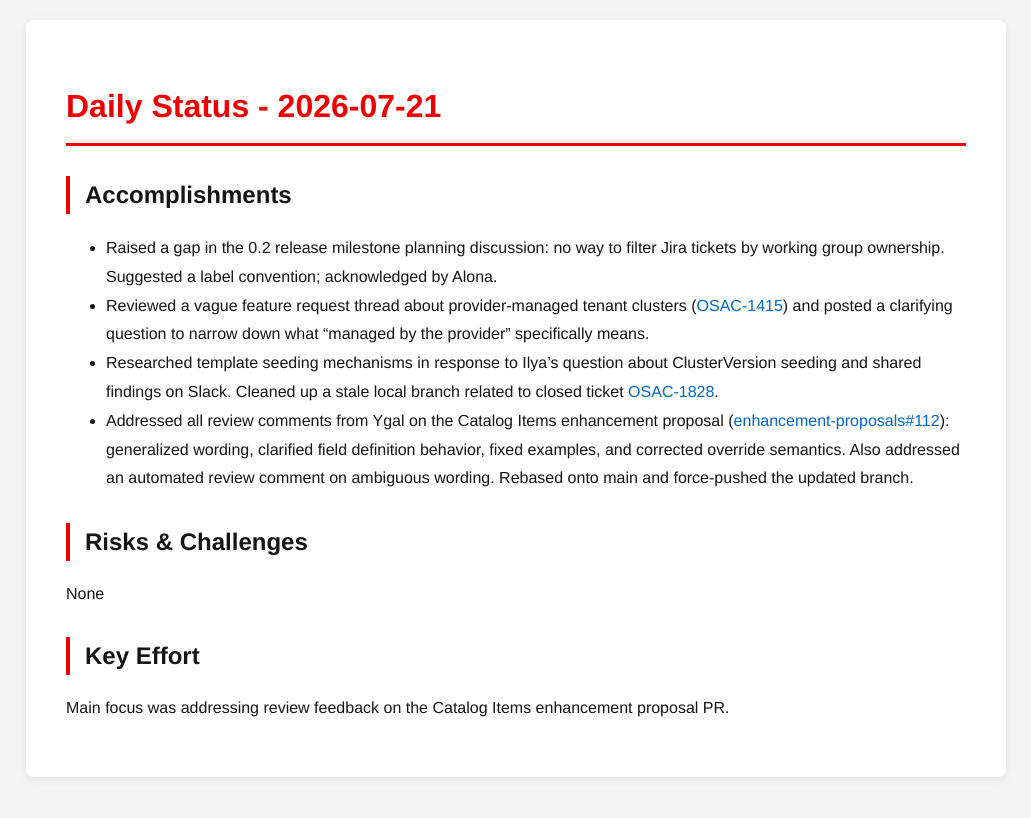
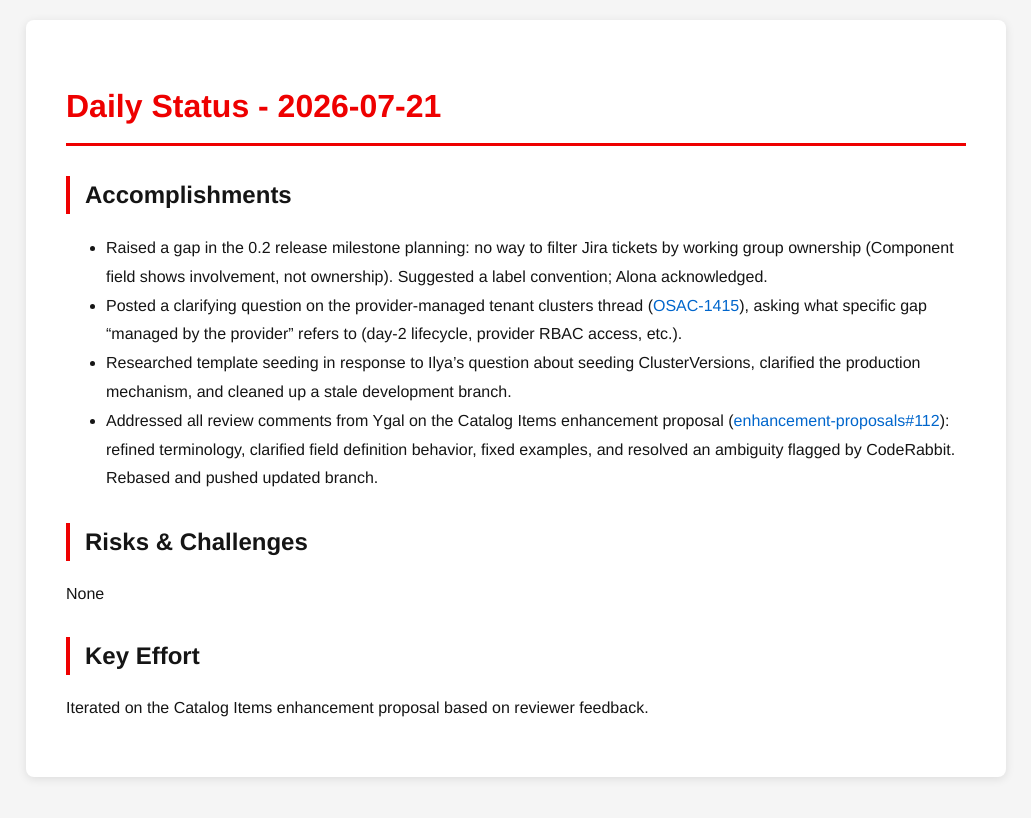
Before and after one commit to tzvatot/daily-status, a Jekyll site: the page built from 2026-07-21.md, in a window 1280 px wide. Shown: the top 818 px of the page, without its empty margins (124-1155 px from the left). Built offline with Jekyll 4.4.1, drawn with Linux system fonts in a browser that asks for light colours.

Commit message:
Daily status update - 2026-07-21

```diff
--- a/2026-07-21.md
+++ b/2026-07-21.md
@@ -7,13 +7,13 @@
 # Daily Status - 2026-07-21
 
 ## Accomplishments
-- Raised a gap in the 0.2 release milestone planning discussion: no way to filter Jira tickets by working group ownership. Suggested a label convention; acknowledged by Alona.
-- Reviewed a vague feature request thread about provider-managed tenant clusters ([OSAC-1415](https://redhat.atlassian.net/browse/OSAC-1415)) and posted a clarifying question to narrow down what "managed by the provider" specifically means.
-- Researched template seeding mechanisms in response to Ilya's question about ClusterVersion seeding and shared findings on Slack. Cleaned up a stale local branch related to closed ticket [OSAC-1828](https://redhat.atlassian.net/browse/OSAC-1828).
-- Addressed all review comments from Ygal on the Catalog Items enhancement proposal ([enhancement-proposals#112](https://github.com/osac-project/enhancement-proposals/pull/112)): generalized wording, clarified field definition behavior, fixed examples, and corrected override semantics. Also addressed an automated review comment on ambiguous wording. Rebased onto main and force-pushed the updated branch.
+- Raised a gap in the 0.2 release milestone planning: no way to filter Jira tickets by working group ownership (Component field shows involvement, not ownership). Suggested a label convention; Alona acknowledged.
+- Posted a clarifying question on the provider-managed tenant clusters thread ([OSAC-1415](https://redhat.atlassian.net/browse/OSAC-1415)), asking what specific gap "managed by the provider" refers to (day-2 lifecycle, provider RBAC access, etc.).
+- Researched template seeding in response to Ilya's question about seeding ClusterVersions, clarified the production mechanism, and cleaned up a stale development branch.
+- Addressed all review comments from Ygal on the Catalog Items enhancement proposal ([enhancement-proposals#112](https://github.com/osac-project/enhancement-proposals/pull/112)): refined terminology, clarified field definition behavior, fixed examples, and resolved an ambiguity flagged by CodeRabbit. Rebased and pushed updated branch.
 
 ## Risks & Challenges
 None
 
 ## Key Effort
-Main focus was addressing review feedback on the Catalog Items enhancement proposal PR.
+Iterated on the Catalog Items enhancement proposal based on reviewer feedback.
```
